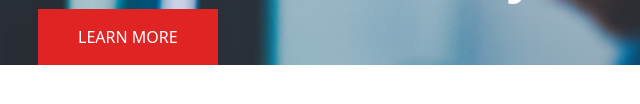
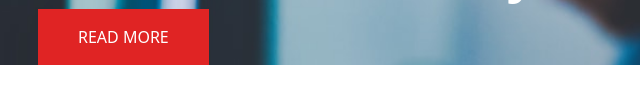
Before and after one commit to YWHNTUC7/tailwind, a website: page dist/easyworld.html in a window 1280 px wide. Shown: the part 584-688 px from the top of the page, 58-698 px from the left. Drawn offline with nearby package versions, Linux system fonts and the light colour scheme.

Commit message:
MY FIRST CODE

```diff
--- a/dist/easyworld.html
+++ b/dist/easyworld.html
@@ -141,7 +141,7 @@
             type="submit"
             class="text-white bg-red-600 hover:bg-black rounded-none pl-10 pr-10 pt-4 pb-4 font-medium"
           >
-            LEARN MORE
+            READ MORE
           </button>
         </form>
       </div>
```
